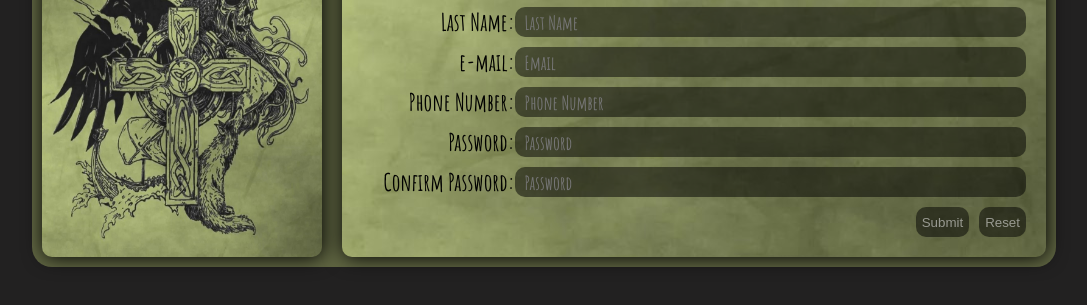
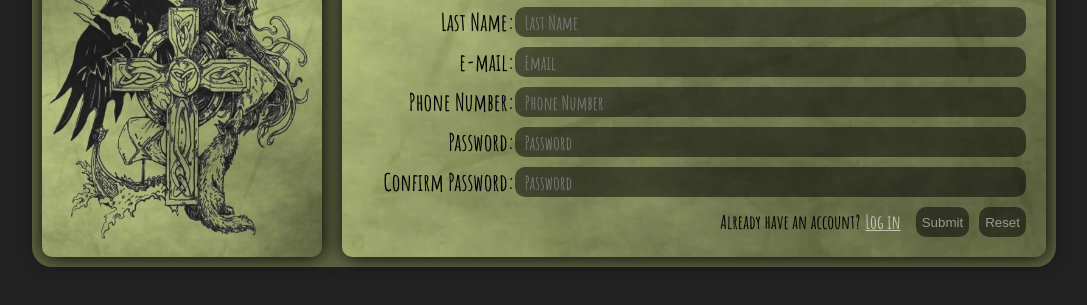
Before and after one commit to MrGassner/odin-sign-up-form, a plain HTML site: page index.html in a window 1280 px wide. Shown: the part 223-528 px from the top of the page, without its empty margins (96-1183 px from the left). Drawn offline with Linux system fonts and the light colour scheme.

Commit message:
Add link to login page

```diff
--- a/index.html
+++ b/index.html
@@ -45,6 +45,7 @@
                 </p>
 
                 <div class="btn">
+                    <p>Already have an account? <a href="#">Log in</a></p>
                     <button type="submit">Submit</button>
                     <button type="reset">Reset</button>
                 </div>
--- a/style.css
+++ b/style.css
@@ -135,6 +135,7 @@ form {
 .btn {
     display: flex;
     justify-content: flex-end;
+    align-items: center;
     gap: 10px;
 }
 
@@ -150,6 +151,20 @@ button:hover {
     color: white;
     cursor: pointer;
     background-color: rgba(0, 0, 0, 0.8);
+}
+
+.btn > p {
+    font-size: 1.2rem;
+}
+
+a {
+    margin: 0 5px;
+    color: rgba(255, 255, 255, 0.6);
+}
+
+a:hover {
+    margin: 0 5px;
+    color: rgb(255, 255, 255);
 }
 
 
```
